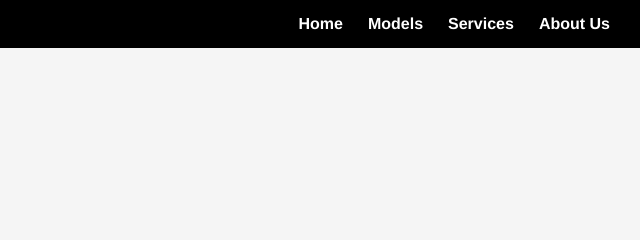
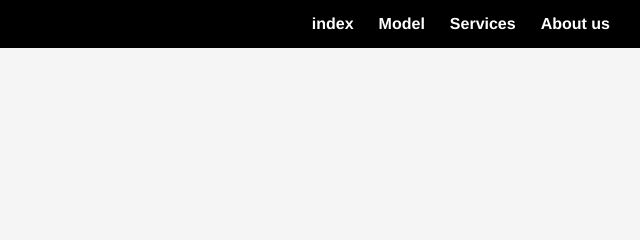
Before and after one commit to Lefa2004/cse25-399-WMD-ASSIGNMENT, a plain HTML site: page index.html in a window 1280 px wide. Shown: the top 240 px of the page, 640-1280 px from the left. Drawn offline with Linux system fonts and the light colour scheme; files that its build step writes are made by us from their sources.

Commit message:
Update navigation links in index.html

```diff
--- a/index.html
+++ b/index.html
@@ -12,10 +12,10 @@
     <div class="logo">Mercedes-Benz</div>
     <nav>
       <ul>
-        <li><a href="index.html">Home</a></li>
-        <li><a href="models.html">Models</a></li>
+        <li><a href="index.html">index</a></li>
+        <li><a href="models.html">Model</a></li>
         <li><a href="services.html">Services</a></li>
-        <li><a href="about.html">About Us</a></li>
+        <li><a href="about.html">About us</a></li>
       </ul>
     </nav>
   </header>
```
